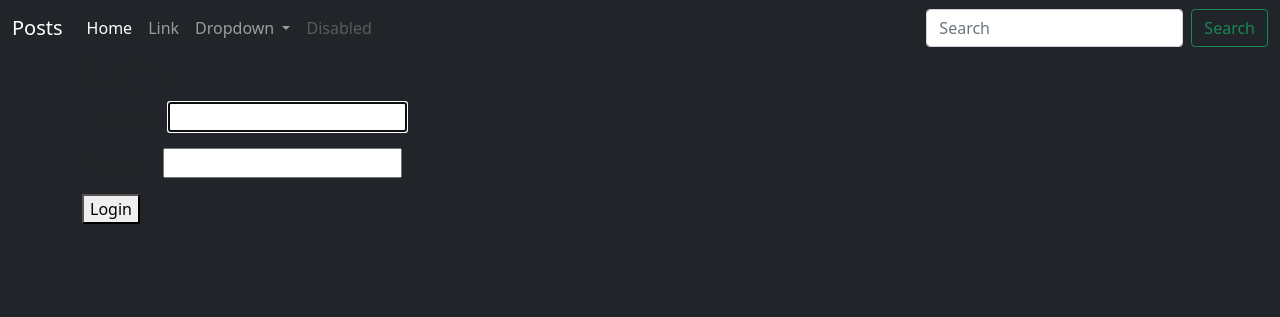
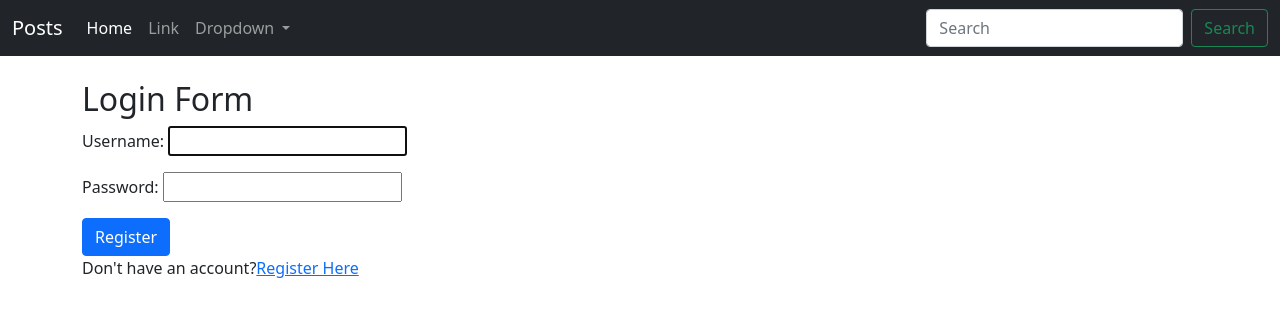
Before and after one commit to isamiul797-sketch/minipost, a Django app: page /accounts/login/ in a window 1280 px wide. Shown: the top 317 px of the page. Run offline with Django 5.2, Linux system fonts and the light colour scheme.

Commit message:
fix errors and work on templates

```diff
--- a/minipost/settings.py
+++ b/minipost/settings.py
@@ -44,7 +44,7 @@ ROOT_URLCONF = 'minipost.urls'
 TEMPLATES = [
     {
         'BACKEND': 'django.template.backends.django.DjangoTemplates',
-        'DIRS': [os.path.join(BASE_DIR, 'templates')],
+        'DIRS': [],
         'APP_DIRS': True,
         'OPTIONS': {
             'context_processors': [
@@ -114,6 +114,8 @@ DEFAULT_AUTO_FIELD = 'django.db.models.BigAutoField'
 MEDIA_URL = '/media/'
 MEDIA_ROOT = os.path.join(BASE_DIR, 'media')
 
+STATIC_ROOT = BASE_DIR / 'staticfiles'
+
 LOGIN_URL = '/accounts/login'
 
 
--- a/minipost/templates/registration/login.html
+++ /dev/null
@@ -1,9 +0,0 @@
-{% extends "posts/layout.html" %}
-{% block content %}
-<h2>Login</h2>
-<form method="post">
-  {% csrf_token %}
-  {{ form.as_p }}
-  <button type="submit">Login</button>
-</form>
-{% endblock %}
--- a/minipost/urls.py
+++ b/minipost/urls.py
@@ -7,4 +7,5 @@ urlpatterns = [
     path('admin/', admin.site.urls),
     path('posts/', include('posts.urls')),
     path('accounts/', include('django.contrib.auth.urls')),
+
 ]+ static(settings.MEDIA_URL, document_root=settings.MEDIA_ROOT)
--- a/posts/templates/posts/layout.html
+++ b/posts/templates/posts/layout.html
@@ -8,15 +8,19 @@
         {% block title %}Home{% endblock title %}
     </title>
     <link href="https://cdn.jsdelivr.net/npm/bootstrap@5.0.2/dist/css/bootstrap.min.css" rel="stylesheet">
-
 </head>
-<body class="bg-dark">
-    <nav  class="navbar navbar-expand-lg navbar-dark custom-black">
+<body>
+<nav class="navbar navbar-expand-lg navbar-dark bg-dark">
   <div class="container-fluid">
-    <a class="navbar-brand " href="#">Posts</a>
-    <button class="navbar-toggler" type="button" data-bs-toggle="collapse" data-bs-target="#navbarSupportedContent" aria-controls="navbarSupportedContent" aria-expanded="false" aria-label="Toggle navigation">
+    <a class="navbar-brand" href="#">Posts</a>
+    <button class="navbar-toggler" type="button" data-bs-toggle="collapse"
+            data-bs-target="#navbarSupportedContent"
+            aria-controls="navbarSupportedContent"
+            aria-expanded="false"
+            aria-label="Toggle navigation">
       <span class="navbar-toggler-icon"></span>
     </button>
+
     <div class="collapse navbar-collapse" id="navbarSupportedContent">
       <ul class="navbar-nav me-auto mb-2 mb-lg-0">
         <li class="nav-item">
@@ -26,7 +30,8 @@
           <a class="nav-link" href="#">Link</a>
         </li>
         <li class="nav-item dropdown">
-          <a class="nav-link dropdown-toggle" href="#" id="navbarDropdown" role="button" data-bs-toggle="dropdown" aria-expanded="false">
+          <a class="nav-link dropdown-toggle" href="#" id="navbarDropdown" role="button"
+             data-bs-toggle="dropdown" aria-expanded="false">
             Dropdown
           </a>
           <ul class="dropdown-menu" aria-labelledby="navbarDropdown">
@@ -36,10 +41,8 @@
             <li><a class="dropdown-item" href="#">Something else here</a></li>
           </ul>
         </li>
-        <li class="nav-item">
-          <a class="nav-link disabled" href="#" tabindex="-1" aria-disabled="true">Disabled</a>
-        </li>
       </ul>
+
       <form class="d-flex">
         <input class="form-control me-2" type="search" placeholder="Search" aria-label="Search">
         <button class="btn btn-outline-success" type="submit">Search</button>
@@ -47,9 +50,11 @@
     </div>
   </div>
 </nav>
-    <div class="container">
-        {% block content %}{% endblock content %}
-    </div>
 
+<div class="container mt-4">
+    {% block content %}{% endblock content %}
+</div>
+
+<script src="https://cdn.jsdelivr.net/npm/bootstrap@5.0.2/dist/js/bootstrap.bundle.min.js"></script>
 </body>
 </html>
--- /dev/null
+++ b/posts/templates/registration/login.html
@@ -0,0 +1,11 @@
+{% extends "posts/layout.html" %}
+
+{% block content %}
+<h2>Login Form</h2>
+<form method="post">
+    {% csrf_token %}
+    {{form.as_p}}
+    <button class="btn btn-primary">Register</button>
+</form>
+<p>Don't have an account?<a href="{% url 'register' %}">Register Here</a></p>
+{% endblock content %}
--- a/posts/views.py
+++ b/posts/views.py
@@ -61,4 +61,4 @@ def register(request):
     else:
         form = UserRegistrationForm()
 
-    return render(request,'posts/register.html',{'form':form})
+    return render(request,'registration/register.html',{'form':form})
```
Also changed, not shown: posts/templates/registration/logged_out.html (added, +7 -0 lines), posts/templates/registration/register.html (added, +10 -0 lines), minipost/templates/registration/logged_out.html (deleted), minipost/templates/registration/register.html (deleted).
